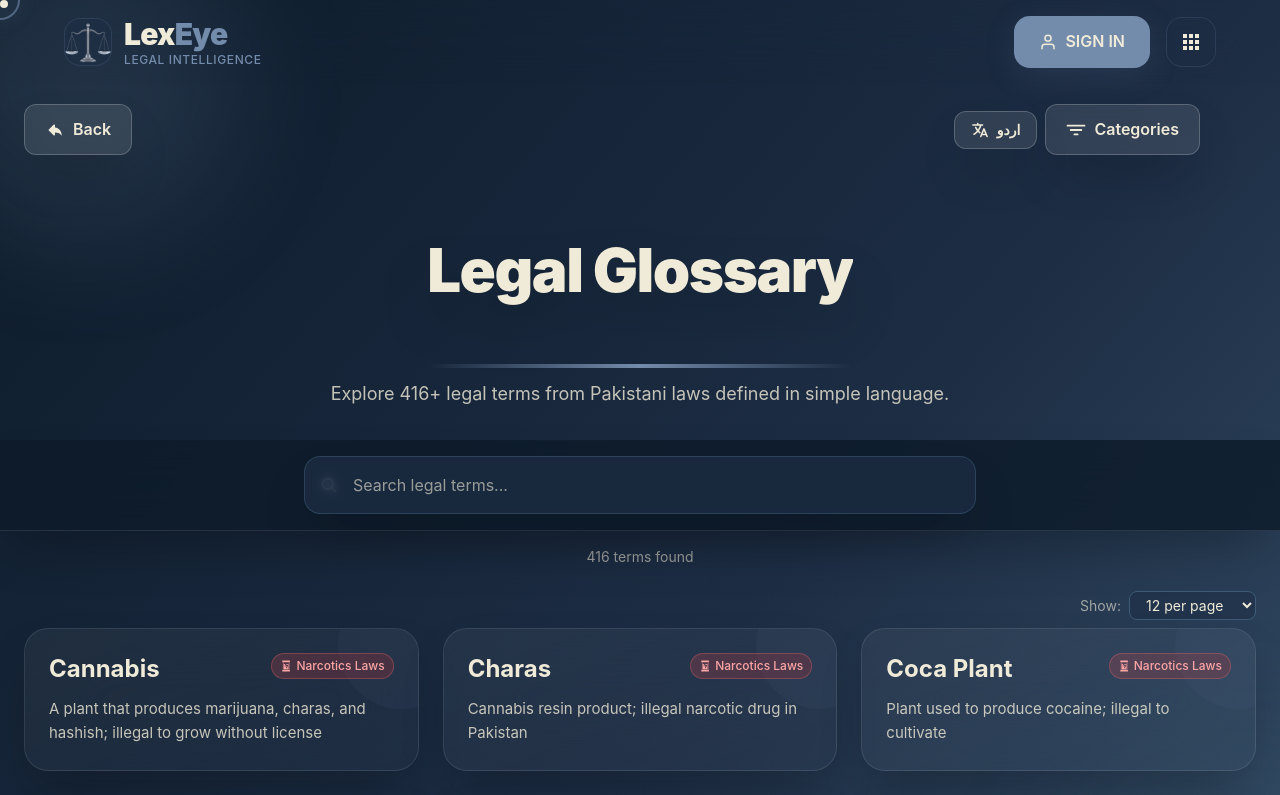
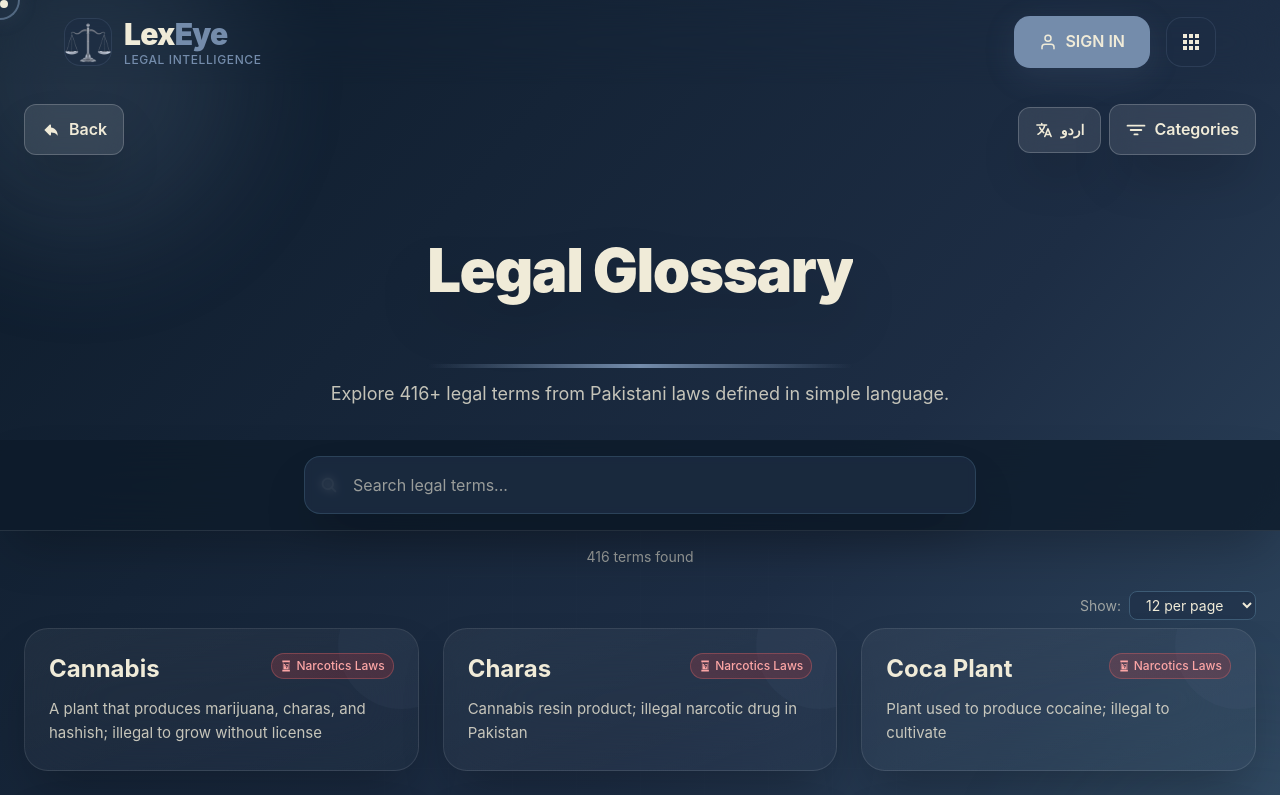
Before and after one commit to Haroon300/LexEye, a React (Vite) app in the folder fronend/front/: page /glossary in a window 1280 px wide. Shown: the top 795 px of the page. Built offline with nearby package versions, Linux system fonts and the light colour scheme; a web font is replaced by a local one.

Commit message:
Update Glossary.jsx

```diff
--- a/fronend/front/src/Glossary.jsx
+++ b/fronend/front/src/Glossary.jsx
@@ -401,57 +401,57 @@ const Glossary = () => {
         </div>
       </div>
 
-
-
+      {/* Top Action Buttons */}
+      <div className="absolute md:top-[7%] top-[4%] left-6 right-6 z-20">
+        <div className="flex justify-between items-center">
           {/* Back Button */}
           <motion.div
-        className="absolute md:top-[7%] top-[4%] left-6 z-20"
             initial={{ opacity: 0, x: -20 }}
             animate={{ opacity: 1, x: 0 }}
             transition={{ duration: 0.5 }}
           >
             <button
               onClick={() => navigate(-1)}
-          className="flex items-center gap-2 bg-white/10 backdrop-blur-md border border-white/20 text-[#F0EBD8] font-semibold hover:bg-white/20 rounded-xl px-5 py-3 shadow-2xl transition-all duration-300 hover:scale-105 group"
+              className="flex items-center gap-2 bg-white/10 backdrop-blur-md border border-white/20 text-[#F0EBD8] font-semibold hover:bg-white/20 rounded-xl px-4 py-3 shadow-2xl transition-all duration-300 hover:scale-105 group"
             >
               <TiArrowBack className="text-xl group-hover:-translate-x-1 transition-transform duration-300" />
               <span className="hidden sm:inline">{t.back}</span>
             </button>
           </motion.div>
 
-
-      <div className="absolute top-[7%] right-20 z-20 hidden lg:block" >
+          {/* Right Side Buttons */}
           <div className="flex items-center gap-2">
-            {/* Language Toggle */}
+            {/* Language Toggle - Visible on both mobile and desktop */}
             <motion.div
-              className=" z-20"
               initial={{ opacity: 0, x: 20 }}
               animate={{ opacity: 1, x: 0 }}
               transition={{ duration: 0.5 }}
             >
               <button
                 onClick={() => setLanguage(language === "en" ? "ur" : "en")}
-                className="flex items-center gap-2 bg-white/10 backdrop-blur-md border border-white/20 text-[#F0EBD8] font-semibold hover:bg-white/20 rounded-xl px-4 py-2 shadow-2xl transition-all duration-300 hover:scale-105"
+                className="flex items-center gap-2 bg-white/10 backdrop-blur-md border border-white/20 text-[#F0EBD8] font-semibold hover:bg-white/20 rounded-xl px-4 py-3 shadow-2xl transition-all duration-300 hover:scale-105"
               >
                 <IoLanguage className="text-lg" />
                 <span className="text-sm">{language === "en" ? "اردو" : "English"}</span>
               </button>
             </motion.div>
-            {/* Desktop Category Sidebar Toggle */}
+
+            {/* Desktop Category Sidebar Toggle - Hidden on mobile */}
             <motion.div
-
+              className="hidden lg:block"
               initial={{ opacity: 0, x: 20 }}
               animate={{ opacity: 1, x: 0 }}
               transition={{ duration: 0.5, delay: 0.2 }}
             >
               <button
                 onClick={() => setShowCategorySidebar(!showCategorySidebar)}
-                className="flex items-center gap-2 bg-white/10 backdrop-blur-md border border-white/20 text-[#F0EBD8] font-semibold hover:bg-white/20 rounded-xl px-5 py-3 shadow-2xl transition-all duration-300 hover:scale-105 group"
+                className="flex items-center gap-2 bg-white/10 backdrop-blur-md border border-white/20 text-[#F0EBD8] font-semibold hover:bg-white/20 rounded-xl px-4 py-3 shadow-2xl transition-all duration-300 hover:scale-105 group"
               >
                 <IoFilter className="text-xl group-hover:scale-110 transition-transform duration-300" />
                 <span>{t.categories}</span>
               </button>
             </motion.div>
+          </div>
         </div>
       </div>
 
@@ -516,6 +516,7 @@ const Glossary = () => {
         </div>
       </motion.div>
 
+      {/* Rest of your component remains the same... */}
       {/* Current Category Display */}
       <motion.div
         className="px-4 sm:px-6 py-4 text-center relative z-10"
@@ -663,6 +664,7 @@ const Glossary = () => {
           initial="hidden"
           animate="visible"
         >
+          {/* ... rest of your glossary grid content ... */}
           <AnimatePresence mode="wait">
             {currentItems.length > 0 ? (
               <>
```
Lines whose indentation alone changed are shown as unchanged.
